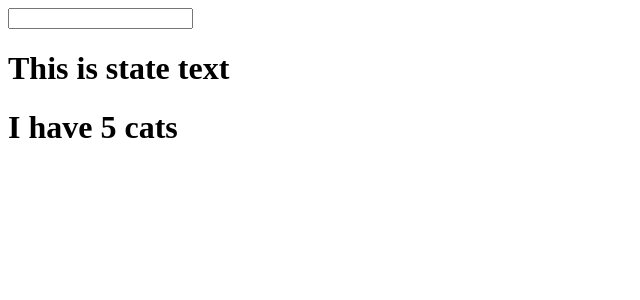
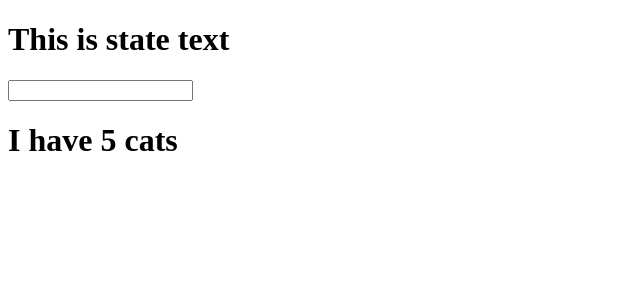
Before and after one commit to AlexMac7/react-fundamentals, a React (Create React App) app: page / in a window 1280 px wide. Shown: the top 300 px of the page, without its empty margins (0-640 px from the left). Built offline with nearby package versions, Linux system fonts and the light colour scheme.

Commit message:
Use child component to update parent props

```diff
--- a/src/App.js
+++ b/src/App.js
@@ -19,8 +19,8 @@
         return (
             //wrap jsx elements in a parent node to return multiple nodes
             <div>
-                <input type="text" onChange={this.update.bind(this)} />
                 <h1 className="">{this.state.text}</h1>
+                <Widget update={this.update.bind(this)}/>
                 <h1 className="">{`I have ${cat} cats`}</h1>
             </div>
         );
@@ -33,6 +33,7 @@
 }
 
 //stateless function component below, obviously can't have state like the class component
-// const App = () => <h1>Hello World</h1>;
+const Widget = (props) =>
+    <input type="text" onChange={props.update}/>;
 
 export default App;
```
